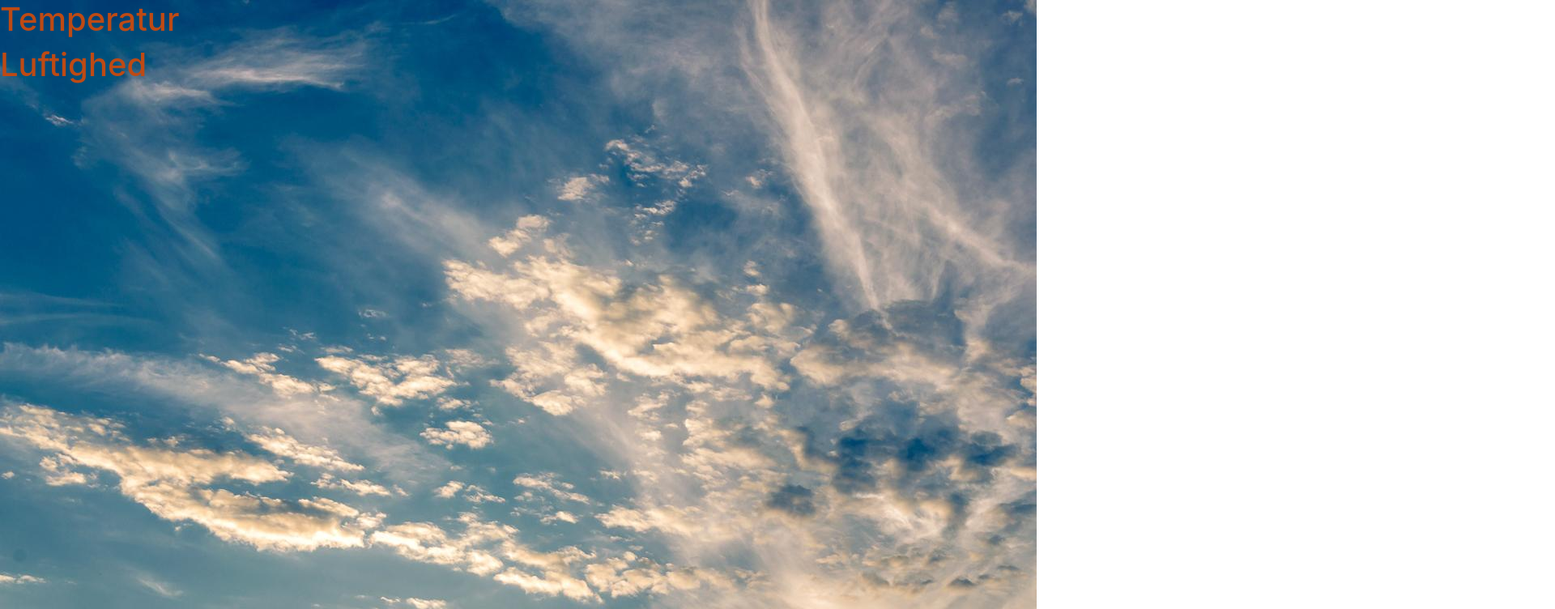
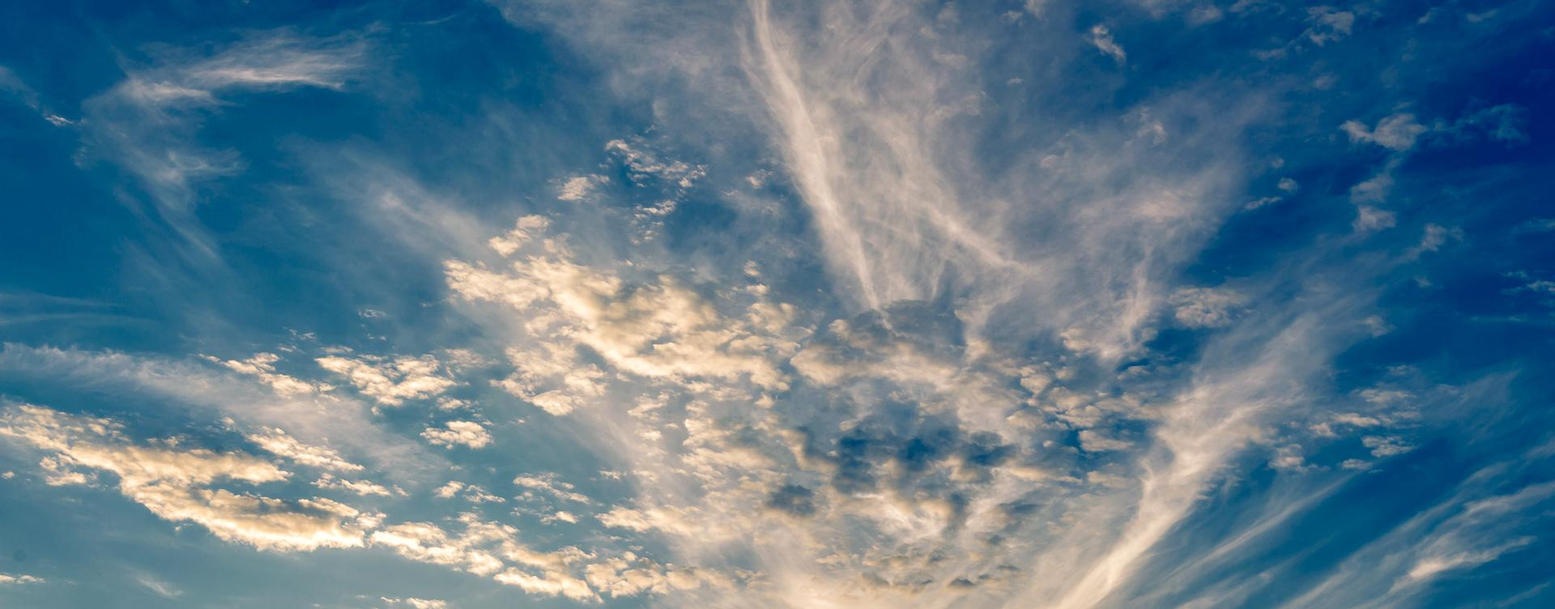
Before and after one commit to Luubox/GreenPiHouse, a website built with webpack: page GreenPiHouseWeb/src/index.htm in a window 1280 px wide. Shown: the top 752 px of the page at 81% size, 1920 px wide, since content can reach past the window. Built offline with nearby package versions, Linux system fonts and the light colour scheme.

Commit message:
Leg med baggrund

```diff
--- a/GreenPiHouseWeb/src/index.htm
+++ b/GreenPiHouseWeb/src/index.htm
@@ -9,13 +9,12 @@
     <!-- Bootstrap CSS -->
     <link rel="stylesheet" href="https://stackpath.bootstrapcdn.com/bootstrap/4.3.1/css/bootstrap.min.css" integrity="sha384-ggOyR0iXCbMQv3Xipma34MD+dH/1fQ784/j6cY/iJTQUOhcWr7x9JvoRxT2MZw1T" crossorigin="anonymous">
   </head>
-  <body background="45348_beautiful-sky-background.jpg">
-    <div>
+  <body background="45348_beautiful-sky-background.png">
 
+    <img src="45348_beautiful-sky-background.png">
     <h1>Temperatur</h1>
 
     <h1>Luftighed</h1>
-</div>
     <!-- Optional JavaScript -->
     <!-- jQuery first, then Popper.js, then Bootstrap JS -->
     <script src="https://code.jquery.com/jquery-3.3.1.slim.min.js" integrity="sha384-q8i/X+965DzO0rT7abK41JStQIAqVgRVzpbzo5smXKp4YfRvH+8abtTE1Pi6jizo" crossorigin="anonymous"></script>
```
Also changed, not shown: GreenPiHouseWeb/src/45348_beautiful-sky-background.png (renamed from GreenPiHouseWeb/src/45348_beautiful-sky-background.jpg).
